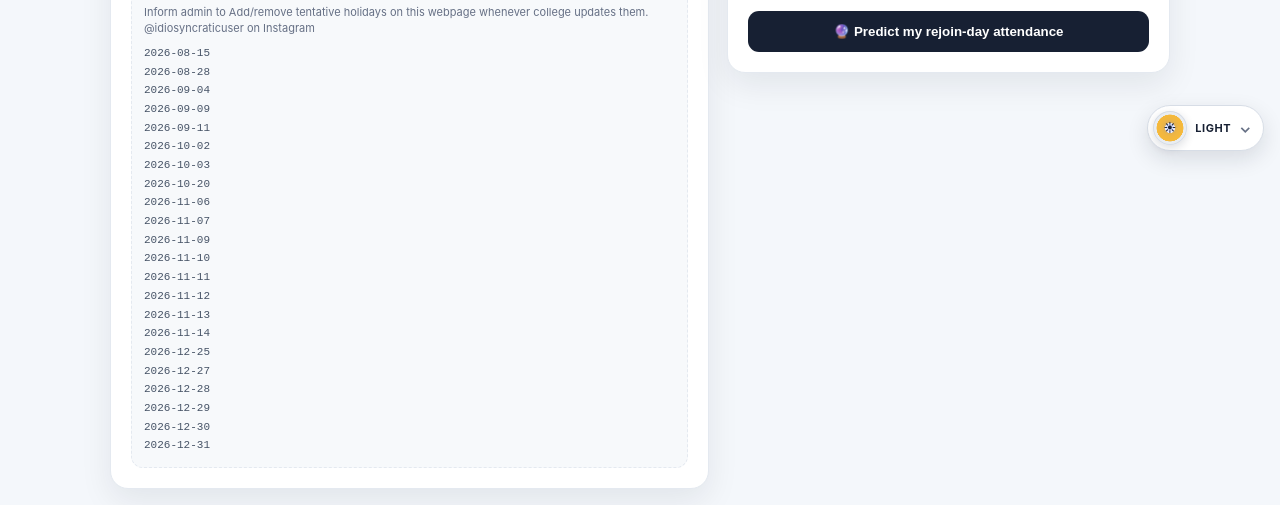
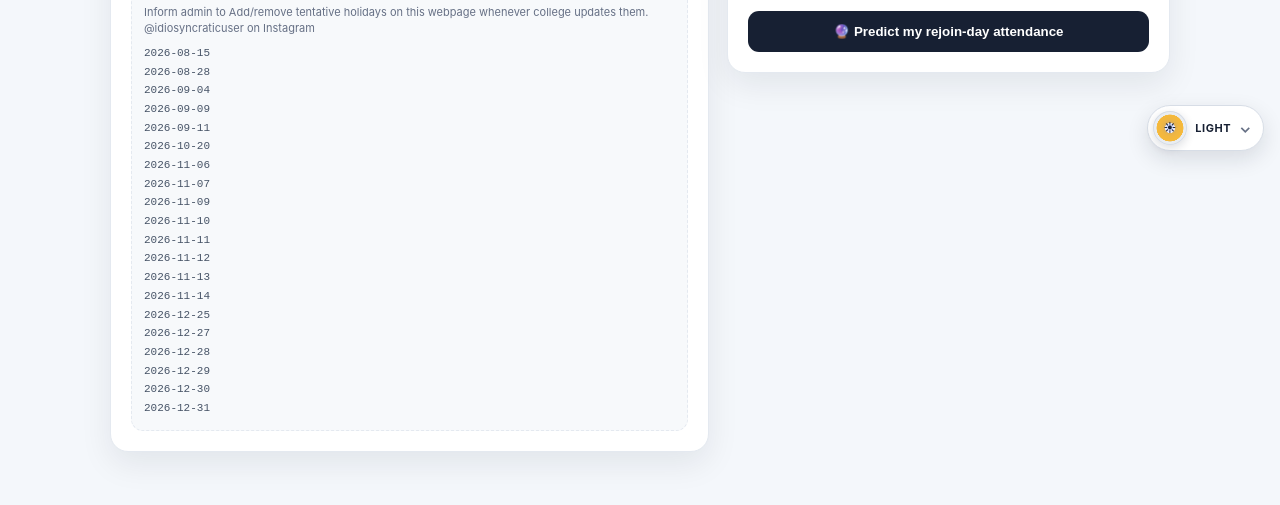
Before and after one commit to idiosyncraticuser/attendance-vibe-check, a plain HTML site: page future_predictor.html in a window 1280 px wide. Shown: the part 633-1138 px from the top of the page. Drawn offline with Linux system fonts and the light colour scheme.

```diff
--- a/future_predictor.html
+++ b/future_predictor.html
@@ -729,8 +729,6 @@
         "2026-09-04",
         "2026-09-09",
         "2026-09-11",
-        "2026-10-02",
-        "2026-10-03",
         "2026-10-20",
         "2026-11-06",
         "2026-11-07",
```
Also changed, not shown: 1 other file.
